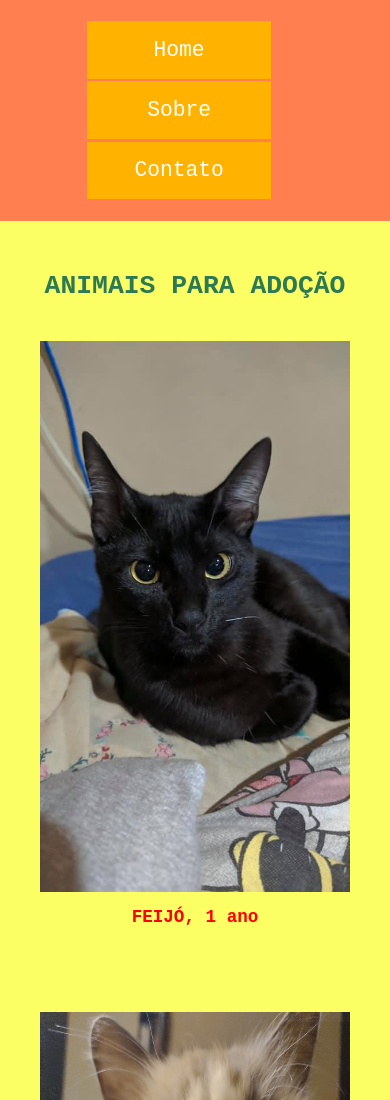
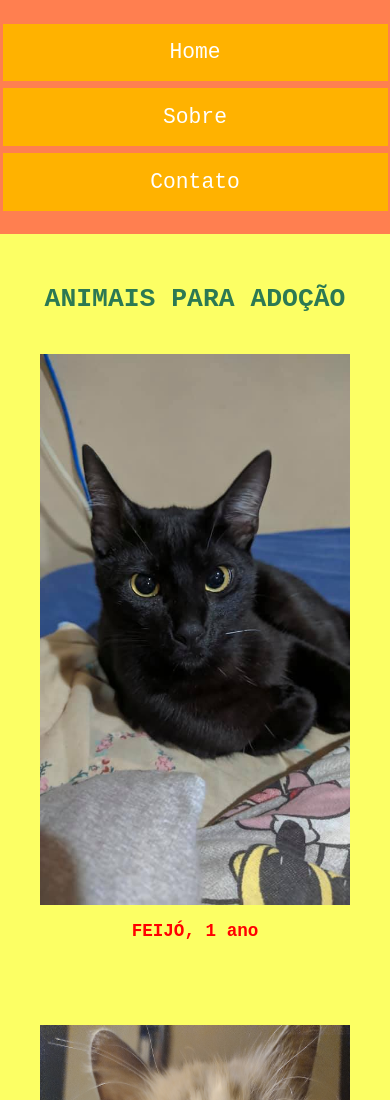
Before and after one commit to Suvenancio/AdoteAqui, a plain HTML site: page index.html in a window 390 px wide. Shown: the top 1100 px of the page. Drawn offline with Linux system fonts and the light colour scheme.

Commit message:
ajustando queries7

```diff
--- a/proj.css
+++ b/proj.css
@@ -180,13 +180,16 @@ h1
        display: flex;
        flex-direction: column;
        justify-content: space-between;
-       margin-left: 25%;
+
+       width: 100%;
 
     }
 
+
+
     .botao1, .botao2, .botao3{
 
-       width: 150%;
+       width: 110%;
         margin: 1%;
 
 
```
